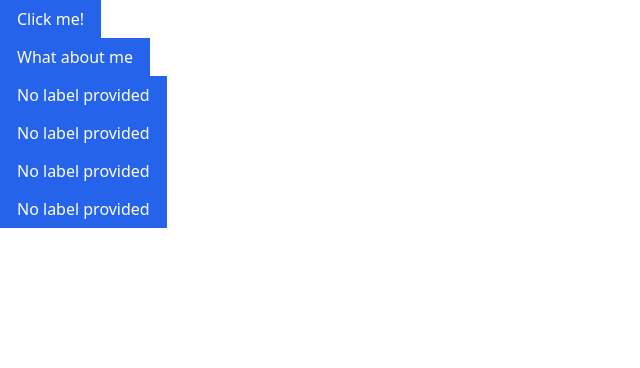
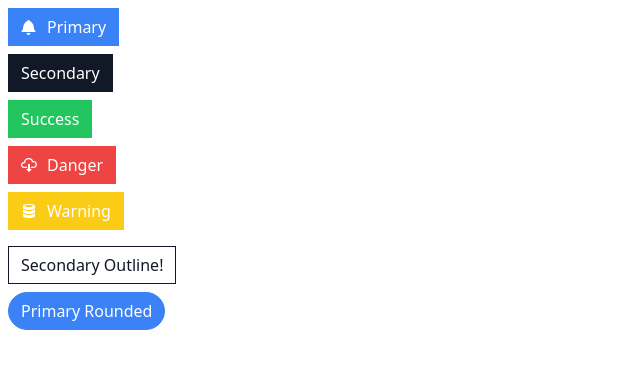
Before and after one commit to stefanstax/mrwr-comps, a React (Create React App) app: page / in a window 1280 px wide. Shown: the top 368 px of the page, without its empty margins (0-640 px from the left). Built offline with nearby package versions, Linux system fonts and the light colour scheme.

Commit message:
Reusable classes | new className system | Button finalization

```diff
--- a/package.json
+++ b/package.json
@@ -6,9 +6,11 @@
     "@testing-library/jest-dom": "^5.16.5",
     "@testing-library/react": "^13.4.0",
     "@testing-library/user-event": "^13.5.0",
+    "classnames": "^2.3.2",
     "prop-types": "^15.8.1",
     "react": "^18.2.0",
     "react-dom": "^18.2.0",
+    "react-icons": "^4.8.0",
     "react-scripts": "5.0.1",
     "web-vitals": "^2.1.4"
   },
--- a/src/App.js
+++ b/src/App.js
@@ -1,25 +1,40 @@
 import Button from "./Button";
+import { GoBell, GoCloudDownload, GoDatabase } from "react-icons/go";
 
 const App = () => {
   return (
     <>
       <div>
-        <Button label="Click me!" danger success></Button>
+        <Button primary>
+          <GoBell /> Primary
+        </Button>
       </div>
       <div>
-        <Button>What about me</Button>
+        <Button secondary>Secondary</Button>
       </div>
       <div>
-        <Button></Button>
+        <Button success>Success</Button>
       </div>
       <div>
-        <Button></Button>
+        <Button danger>
+          <GoCloudDownload /> Danger
+        </Button>
       </div>
       <div>
-        <Button></Button>
+        <Button warning>
+          <GoDatabase /> Warning
+        </Button>
+      </div>
+      <div className="my-4"></div>
+      <div>
+        <Button secondary outline>
+          Secondary Outline!
+        </Button>
       </div>
       <div>
-        <Button></Button>
+        <Button primary rounded>
+          Primary Rounded
+        </Button>
       </div>
     </>
   );
--- a/src/Button.js
+++ b/src/Button.js
@@ -1,6 +1,7 @@
 import React from "react";
-import PropTypes from "prop-types";
-
+// Dynamic Classes
+import className from "classnames";
+// Icons
 const Button = ({
   label,
   children,
@@ -11,17 +12,37 @@
   danger,
   outline,
   rounded,
+  ...rest
 }) => {
-  const primaryButton =
-    "px-4 py-1.5 border border-blue-600 bg-blue-600 text-white";
+  // * Mutual classes and Merged classes
+  const classes = className(
+    rest.className,
+    "flex items-center gap-[10px] px-3 py-1.5 m-2 border",
+    {
+      "border-blue-500 bg-blue-500": primary,
+      "border-gray-900 bg-gray-900": secondary,
+      "border-green-500 bg-green-500": success,
+      "border-yellow-400 bg-yellow-400 text-black": warning,
+      "border-red-500 bg-red-500": danger,
+      "rounded-full": rounded,
+      "bg-white": outline,
+      "text-white":
+        !outline /* && (primary || secondary || success || warning || danger) */,
+      "text-blue-500": outline && primary,
+      "text-gray-900": outline && secondary,
+      "text-green-500": outline && success,
+      "text-yellow-400": outline && warning,
+      "text-red-500": outline && danger,
+      // * later class will override previously added one
+    }
+  );
 
-  const secondaryButton = "";
-  const successButton = "";
-  const warningButton = "";
-  const dangerButton = "";
-
+  // * Rest means take all additionals props and assign it to the button elements
+  // onClick
+  // onHover
+  // onMouseOver etc etc
   return (
-    <button className={primaryButton}>
+    <button {...rest} className={classes}>
       {label || children || "No label provided"}
     </button>
   );
--- a/src/index.css
+++ b/src/index.css
@@ -1,3 +1,8 @@
 @tailwind base;
 @tailwind components;
 @tailwind utilities;
+
+
+/* button > svg {
+    margin-right: 5px;
+} */
```
Also changed, not shown: 1 other file (tests, documents, lock files or other folders).
